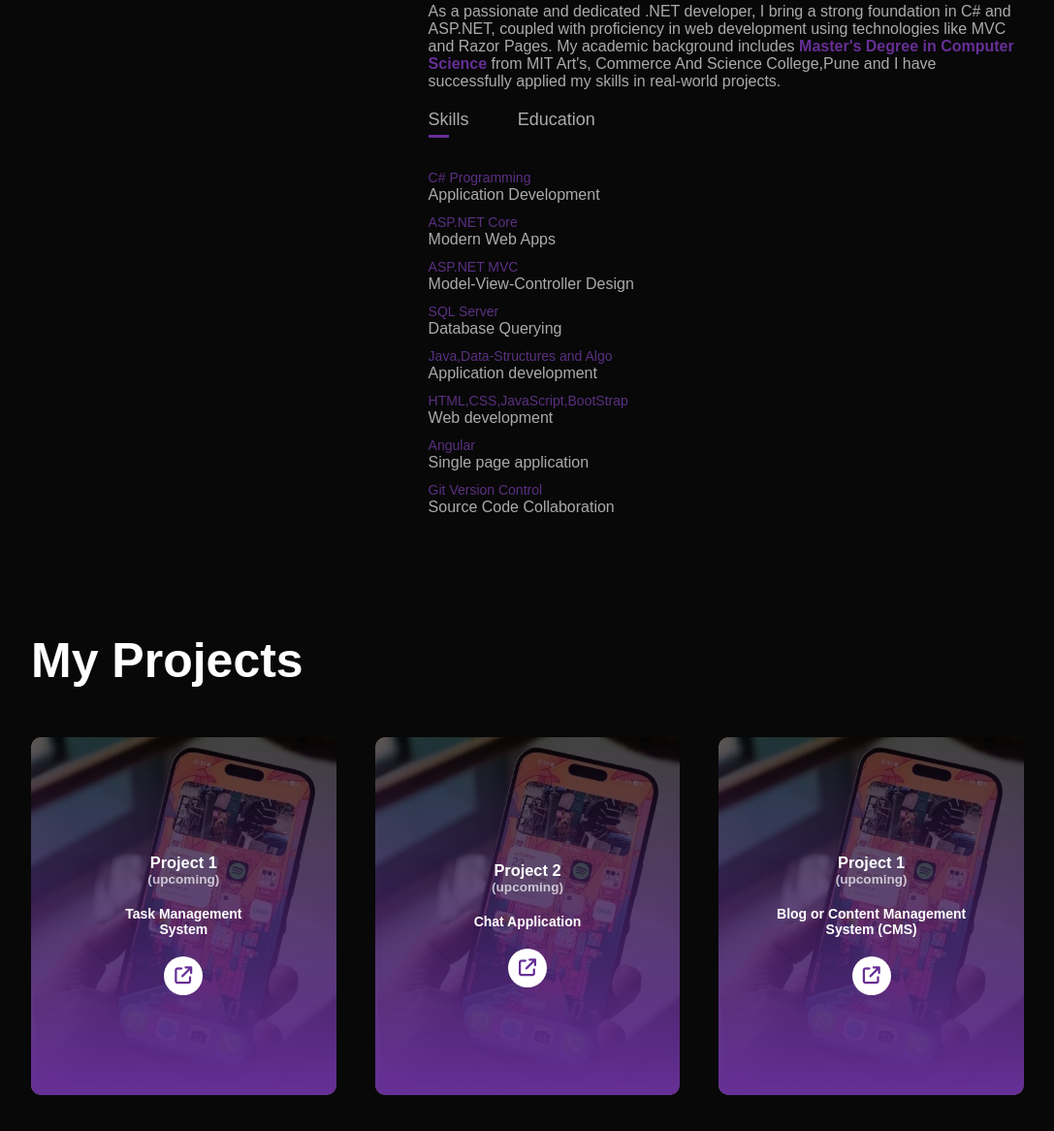
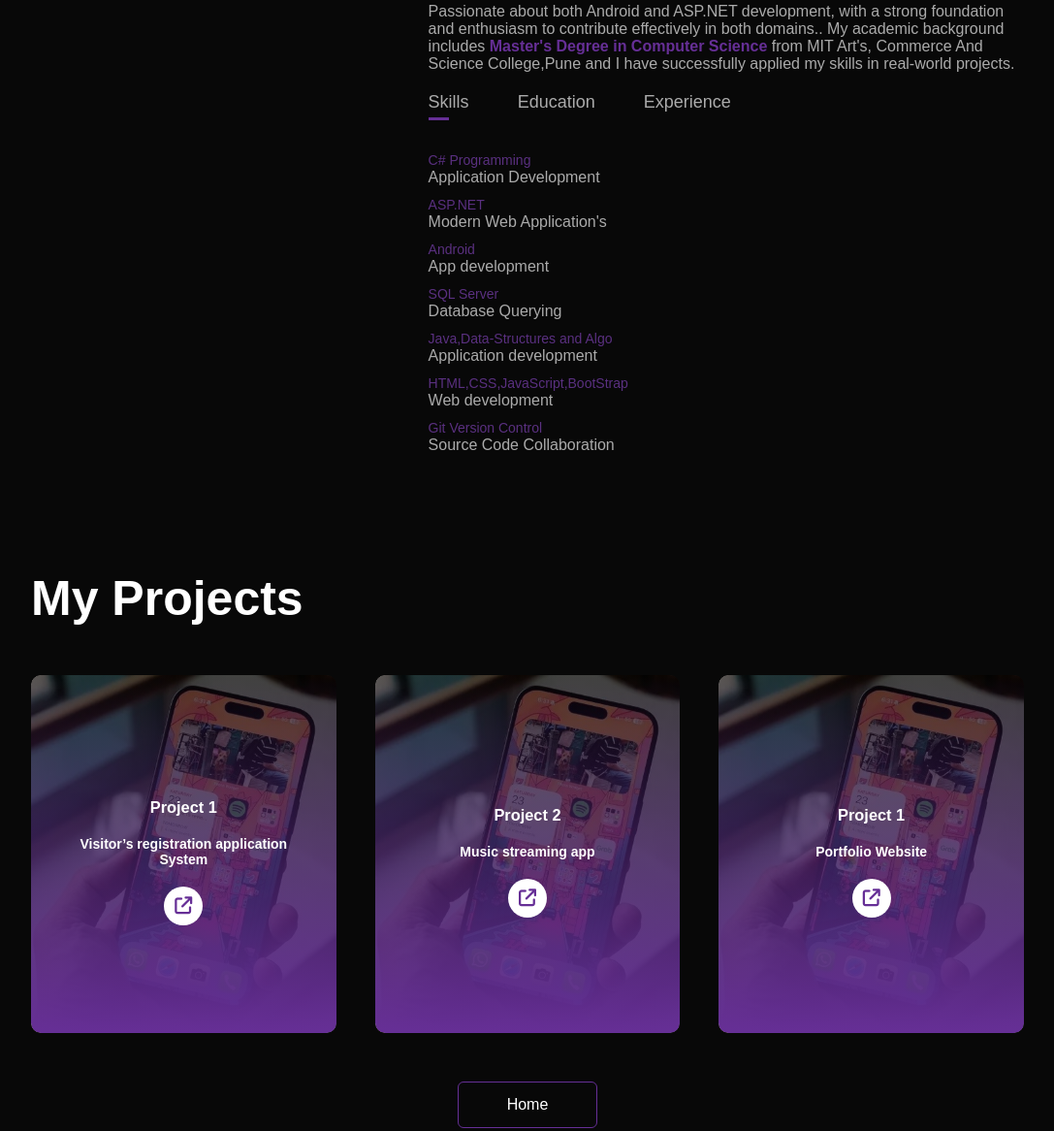
Before and after one commit to krishna07-cmd/portfolio, a plain HTML site: page index.html in a window 1280 px wide. Shown: the part 923-2089 px from the top of the page at 97% size, without its empty margins (96-1183 px from the left). Drawn offline with Linux system fonts and the light colour scheme.

Commit message:
Add files via upload

```diff
--- a/index.html
+++ b/index.html
@@ -46,33 +46,33 @@
                                 <h1 class= sub-title>About me</h1><br>
                                 <p>
 
-                                    As a passionate and dedicated .NET developer, I bring a strong foundation in C# and ASP.NET, coupled with proficiency in web development using technologies like MVC and Razor Pages. My academic background includes <b class="clg">Master's Degree in Computer Science</b> from MIT Art's, Commerce And Science College,Pune and I have successfully applied my skills in real-world projects.
+                                    Passionate about both Android and ASP.NET development, with a strong foundation and enthusiasm to contribute effectively in both domains.. My academic background includes <b class="clg">Master's Degree in Computer Science</b> from MIT Art's, Commerce And Science College,Pune and I have successfully applied my skills in real-world projects.
                                     <div class="tab-titles">
                                     <p class="tab-links active-link" onclick="opentab('Skills')">Skills</p>
 
                                     <p class="tab-links" onclick="opentab('Education')">Education</p>
 
-                                  <!----  <p class="tab-links" onclick="opentab('Experience')">Experience</p>-->
+                                  <p class="tab-links" onclick="opentab('Experience')">Experience</p>
 
                                 </div>
                                 <div class="tab-contents active-tab" id="Skills">
                                     <ul>
                                         <li><span>C# Programming</span><br>Application Development</li>
-                                        <li><span>ASP.NET Core</span><br>Modern Web Apps</li>
-                                        <li><span>ASP.NET MVC</span><br>Model-View-Controller Design</li>
+                                        <li><span>ASP.NET</span><br>Modern Web Application's</li>
+                                        <li><span>Android</span><br>App development</li>
                                         <li><span>SQL Server</span><br>Database Querying</li>
                                         <li><span>Java,Data-Structures and Algo</span><br>Application development</li>
                                         <li><span>HTML,CSS,JavaScript,BootStrap</span><br>Web development</li>
-                                        <li><span>Angular</span><br>Single page application</li>
                                         <li><span>Git Version Control</span><br>Source Code Collaboration</li>
 
                                     </ul>
                                 </div>
-                                <!--<div class="tab-contents" id="Experience">
+                                <div class="tab-contents" id="Experience">
                                     <ul>
                                         <li><span>2024 -Current</span><br>.Net Intern at Cravita Technologies</li>
+
                                     </ul>
-                                </div>-->
+                                </div>
                                 <div class="tab-contents" id="Education">
                                     <ul>
                                         <li><span>2024</span><br>.Net Course - Fortune Cloud,Pune,Maharashtra</li>
@@ -97,20 +97,20 @@
                             <img src="p8.jpg">
                             <div class="layer">
 
-                                <br><h3><b>Project 1<br><span><h5>(upcoming)</h5></span></b></h3>
+                                <br><h3><b>Project 1<br><span><h5></h5></span></b></h3>
 
-                                <p><b>Task Management <br> System</b></p>
-                                <a href="#"><i class="fa-solid fa-arrow-up-right-from-square"></i></a>
+                                <p><b>Visitor’s registration application<br> System</b></p>
+                                <a href="https://github.com/krishna07-cmd/"><i class="fa-solid fa-arrow-up-right-from-square"></i></a>
                             </div>
                        </div>
                        <div class="project">
                             <img src="p8.jpg">
                             <div class="layer">
 
-                                <br><h3><b>Project 2<br><span><h5>(upcoming)</h5></span></b></h3>
+                                <br><h3><b>Project 2<br><span><h5></h5></span></b></h3>
 
-                                <p><b>Chat Application</b></p>
-                                <a href="#"><i class="fa-solid fa-arrow-up-right-from-square"></i></a>
+                                <p><b>Music streaming app</b></p>
+                                <a href="https://github.com/krishna07-cmd/"><i class="fa-solid fa-arrow-up-right-from-square"></i></a>
                                 <i class=""></i>
                             </div>
                        </div>
@@ -118,10 +118,10 @@
                             <img src="p8.jpg">
                             <div class="layer">
 
-                                <br><h3><b>Project 1<br><span><h5>(upcoming)</h5></span></b></h3>
+                                <br><h3><b>Project 1<br><span><h5></h5></span></b></h3>
 
-                                <p><b>Blog or Content Management System (CMS)</b></p>
-                                <a href="#"><i class="fa-solid fa-arrow-up-right-from-square"></i></a>
+                                <p><b>Portfolio Website</b></p>
+                                <a href="https://github.com/krishna07-cmd/"><i class="fa-solid fa-arrow-up-right-from-square"></i></a>
                             </div>
                        </div>
                     </div>
@@ -147,7 +147,7 @@
 
             </div>
 
-            <a href="https://drive.google.com/file/d/1YBxKY_CoTBdnYNF10BmchH7j3qZprP04/view?usp=drivesdk" download class="btn btn2">Download CV</a>
+            <a href="https://drive.google.com/file/d/11Ogr1LCfXtzzKQe0uEFDnmtaiw_9n451/view?usp=sharing" download class="btn btn2">Download CV</a>
 
         </div>
 
```
